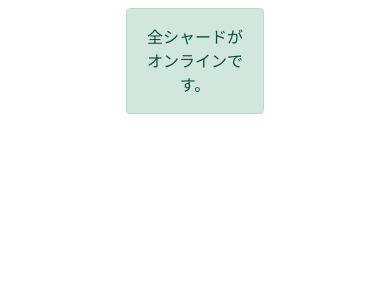
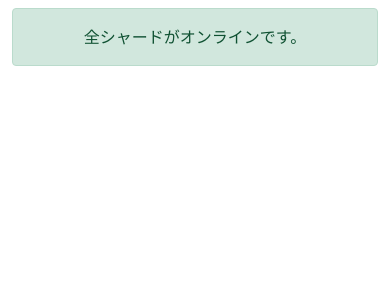
Before and after one commit to Alpaca131/SharDD, a Flask app: template templates/status_page.html in a window 390 px wide. Shown: the part 56-356 px from the top of the page. Run offline with Flask 2, Linux system fonts and the light colour scheme; the template is opened without the code that fills it, so the values that code supplies are empty.

Commit message:
スマホ向けUI更新

```diff
--- a/templates/status_page.html
+++ b/templates/status_page.html
@@ -1,7 +1,7 @@
 {% extends "base.html" %}
 {% block title %}オンラインステータス{% endblock %}
 {% block content %}
-<div class="container col-5">
+<div class="container col-lg-5 col-sm-8">
     <div class="row text-center">
         <div class="col-md-12">
             <h1>{{ bot_name }}</h1>
```
